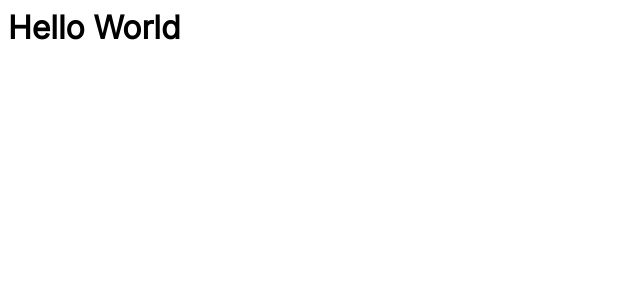
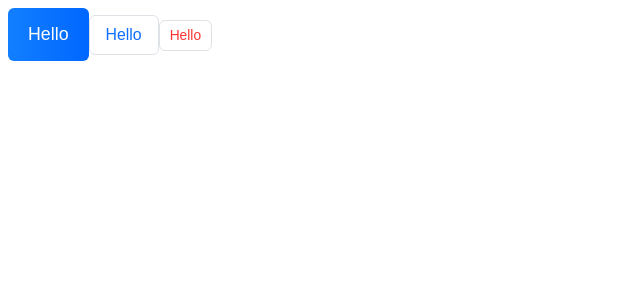
Before and after one commit to martiniucanastasia/next-ts-commerce, a Next.js app: page / in a window 1280 px wide. Shown: the top 300 px of the page, without its empty margins (0-640 px from the left). Built offline with nearby package versions, Linux system fonts and the light colour scheme.

Commit message:
Add essential buttons

```diff
--- a/src/app/page.tsx
+++ b/src/app/page.tsx
@@ -1,12 +1,21 @@
 "use client";
 
 import { GlobalStyles } from "@/styles/global";
+import { Button } from "@/components/UI/Buttons/Button";
 
 export default function Page() {
   return (
     <div>
       <GlobalStyles />
-      <h1>Hello World</h1>
+      <Button variant="primary" size="large">
+        Hello
+      </Button>
+      <Button variant="secondary" size="base">
+        Hello
+      </Button>
+      <Button variant="tertiary" size="small">
+        Hello
+      </Button>
     </div>
   );
 }
--- /dev/null
+++ b/src/components/UI/Buttons/Button.tsx
@@ -0,0 +1,13 @@
+import { buttonStyled as S } from "./styles/buttonStyles";
+import { ButtonProps } from "./types";
+
+export const Button = ({
+  size = "base",
+  variant,
+  onClick,
+  children,
+}: ButtonProps) => (
+  <S.Button variant={variant} size={size} onClick={onClick}>
+    {children}
+  </S.Button>
+);
--- /dev/null
+++ b/src/components/UI/Buttons/IconButton.tsx
@@ -0,0 +1,6 @@
+import { iconButtonStyled as S } from "./styles/iconButtonStyles";
+import { IconButtonProps } from "./types";
+
+export const IconButton = ({ props }: { props: IconButtonProps }) => {
+  return <S.Button {...props} />;
+};
--- /dev/null
+++ b/src/components/UI/Buttons/styles/buttonStyles.ts
@@ -0,0 +1,75 @@
+import { pxToRem } from "@/styles/_common";
+import styled, {
+  css,
+  DefaultTheme,
+  FlattenSimpleInterpolation,
+  ThemedStyledProps,
+} from "styled-components";
+import { ButtonProps } from "../types";
+
+const getSizeStyles = ({
+  size = "base",
+}: ThemedStyledProps<Pick<ButtonProps, "size">, DefaultTheme>) => {
+  const mapper: Record<string, FlattenSimpleInterpolation> = {
+    small: css`
+      padding: ${pxToRem(7)} ${pxToRem(10)};
+      font-size: var(--text-xs);
+    `,
+    base: css`
+      padding: ${pxToRem(10)} ${pxToRem(16)};
+      font-size: var(--text-s);
+    `,
+    large: css`
+      padding: ${pxToRem(16)} ${pxToRem(20)};
+      font-size: var(--text-m);
+    `,
+  };
+
+  return mapper[size];
+};
+
+const getVariantStyles = ({
+  variant = "primary",
+}: ThemedStyledProps<Pick<ButtonProps, "variant">, DefaultTheme>) => {
+  const mapper: Record<string, FlattenSimpleInterpolation> = {
+    primary: css`
+      color: white;
+      background-image: var(--primary-gradient);
+
+      &:hover {
+        background-image: linear-gradient(
+          to right,
+          rgba(0, 103, 255, 1) 0%,
+          rgba(18, 127, 255, 1) 100%
+        );
+      }
+    `,
+    secondary: css`
+      background-color: white;
+      border: 1px solid var(--gray-300);
+      color: var(--primary);
+    `,
+    tertiary: css`
+      background-color: white;
+      border: 1px solid var(--gray-300);
+      color: var(--danger);
+    `,
+  };
+
+  return mapper[variant];
+};
+
+export const buttonStyled = {
+  Button: styled.button<Pick<ButtonProps, "variant" | "size">>`
+    border: none;
+    outline: none;
+    appearance: none;
+    border-radius: ${pxToRem(6)};
+
+    transition: background-color 1s ease;
+    cursor: pointer;
+
+    ${getSizeStyles};
+    ${getVariantStyles};
+  `,
+};
--- /dev/null
+++ b/src/components/UI/Buttons/types.ts
@@ -0,0 +1,10 @@
+import { MouseEventHandler } from "react";
+
+export interface ButtonProps {
+  size?: string;
+  variant?: string;
+  onClick?: (() => void) | MouseEventHandler<HTMLButtonElement>;
+  children?: React.ReactNode;
+}
+
+export type IconButtonProps = ButtonProps;
--- a/src/styles/_variables.ts
+++ b/src/styles/_variables.ts
@@ -19,6 +19,12 @@ const colors = css`
 
   --warning: #ff9017;
   --warning-100: #ffe5bf;
+
+  --primary-gradient: linear-gradient(
+    to right,
+    rgba(18, 127, 255, 1) 0%,
+    rgba(0, 103, 255, 1) 100%
+  );
 `;
 
 const fontSizes = css`
```
Also changed, not shown: src/components/UI/Buttons/styles/iconButtonStyles.ts (added, +45 -0 lines).
